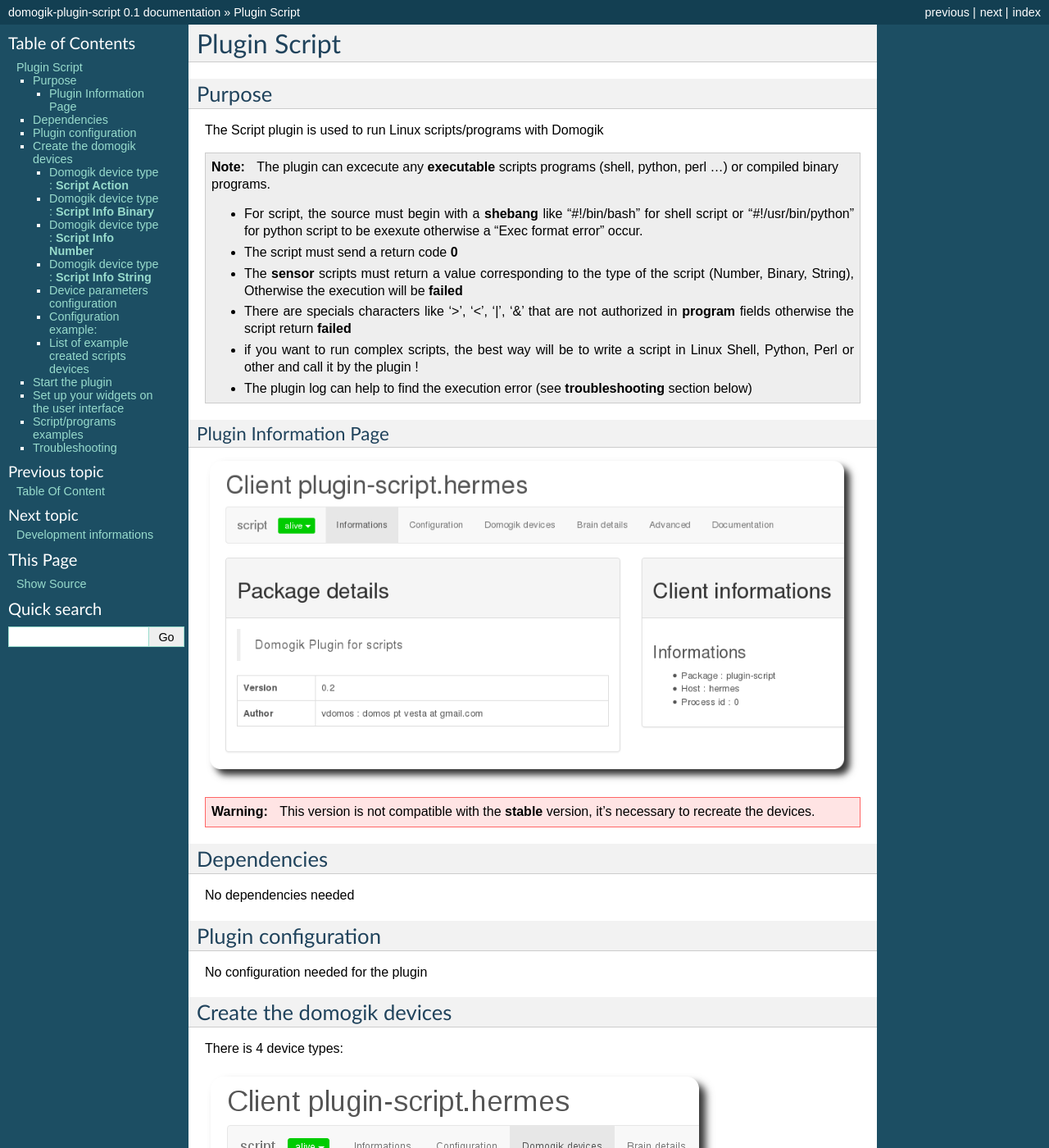
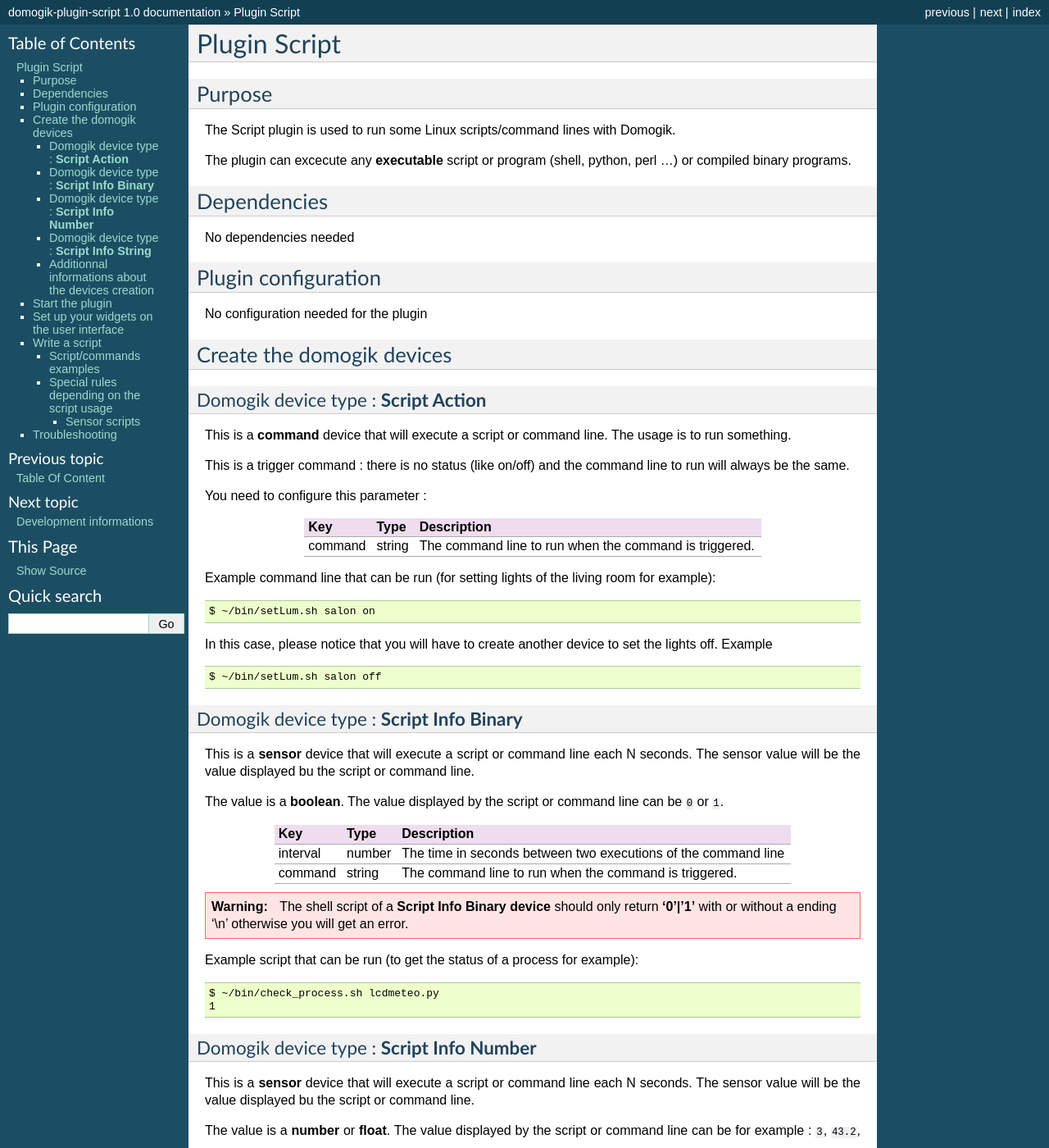
Before and after one commit to vdomos/domogik-plugin-script, a Sphinx documentation site: the page built from docs/script.txt, in a window 1280 px wide and 1400 px high. Shown: the whole window at 82% size. Built offline with Sphinx 7.4.7, drawn with Linux system fonts in a browser that asks for light colours; some of the changed text lies outside the part shown.

Commit message:
Update doc., info.json

```diff
--- a/docs/conf.py
+++ b/docs/conf.py
@@ -13,7 +13,7 @@
 ### part to update ###################################
 project = u'domogik-plugin-script'
 copyright = u'2015, Domos'
-version = '0.1'
+version = '1.0'
 release = version
 ######################################################
 
--- a/docs/script.txt
+++ b/docs/script.txt
@@ -7,27 +7,10 @@
 Purpose
 =======
 
-The Script plugin is used to run Linux scripts/programs with Domogik
+The Script plugin is used to run some Linux scripts/command lines with Domogik.
 
-.. note::
-	The plugin can excecute any **executable** scripts programs (shell, python, perl ...) or compiled binary programs.
+The plugin can excecute any **executable** script or program (shell, python, perl ...) or compiled binary programs.
 
-	* For script, the source must begin with a **shebang** like "#!/bin/bash" for shell script or "#!/usr/bin/python" for python script to be exexute otherwise a "Exec format error" occur.
-	* The script must send a return code **0**
-	* The **sensor** scripts must return a value corresponding to the type of the script (Number, Binary, String), Otherwise the execution will be **failed**
-	* There are specials characters like '>', '<', '|', '&' that are not authorized in **program** fields otherwise the script return **failed**
-	* if you want to run complex scripts, the best way will be to write a script in Linux Shell, Python, Perl or other and call it by the plugin !
-	* The plugin log can help to find the execution error (see **troubleshooting** section below)
-
-
-
-Plugin Information Page
------------------------
-
-.. image:: Domogik_Device_Plugin-Script_16.png
-
-.. warning::
-	This version is not compatible with the **stable** version, it's necessary to recreate the devices.
 
 
 Dependencies
@@ -43,45 +26,51 @@
 Create the domogik devices
 ==========================
 
-There is 4 device types:
-
-
-.. image:: Domogik_Device_Plugin-Script_19.png
-
-
-
 Domogik device type : **Script Action**
 ---------------------------------------
 
-This is a **command** device that will execute a script.
+This is a **command** device that will execute a script or command line. The usage is to run something.
 
-**Script Action**, It is use to run any executable file to do a action.
+This is a trigger command : there is no status (like on/off) and the command line to run will always be the same.
 
-.. note::
-	The "**Script Action**" return a xpl-stat **DT_Tigger** sensor.
+You need to configure this parameter :
+
+===================== =========================== ======================================================================
+Key                   Type                        Description
+===================== =========================== ======================================================================
+command               string                      The command line to run when the command is triggered.
+===================== =========================== ======================================================================
 
 
-Example script that can be run (for setting lights of the living room for example): ::
+Example command line that can be run (for setting lights of the living room for example): ::
 
     $ ~/bin/setLum.sh salon on
+
+In this case, please notice that you will have to create another device to set the lights off. Example ::
+
+    $ ~/bin/setLum.sh salon off
 
 
 
 Domogik device type : **Script Info Binary**
 --------------------------------------------
 
-This is a **sensors** device that will return a **boolean** value after executing the script.
+This is a **sensor** device that will execute a script or command line each N seconds. The sensor value will be the value displayed bu the script or command line.
 
-**Script Info Binary**, It's use to run any executable file to retrieve a **boolean** value. The script will be execute every n secondes configured in the admin interface.
+The value is a **boolean**. The value displayed by the script or command line can be ``0`` or ``1``.
 
-
-.. note::
-	The "**Script Info Binary**" return a xpl-stat **DT_Bool** sensor.
+===================== =========================== ======================================================================
+Key                   Type                        Description
+===================== =========================== ======================================================================
+interval              number                      The time in seconds between two executions of the command line
+--------------------- --------------------------- ----------------------------------------------------------------------
+command               string                      The command line to run when the command is triggered.
+===================== =========================== ======================================================================
 
 
 .. warning::
     The shell script of a **Script Info Binary device** should only return **'0'|'1'** with or without a ending '\\n'
-	otherwise the xpl-stat message will return a **failed** status.
+    otherwise you will get an error.
 
 
 Example script that can be run (to get the status of a process for example): ::
@@ -90,22 +79,25 @@
     1
 
 
-
 Domogik device type : **Script Info Number**
 --------------------------------------------
 
-This is a **sensor** device that will return a **number** value after executing the script.
+This is a **sensor** device that will execute a script or command line each N seconds. The sensor value will be the value displayed bu the script or command line.
 
-**Script Info Number**, It's use to run any executable file to retrieve a **number** value. The script will be execute every n secondes configured in the admin interface.
+The value is a **number** or **float**. The value displayed by the script or command line can be for example : ``3``, ``43.2``, ...
 
-
-.. note::
-	The "**Script Info Number**" return a xpl-stat **DT_Number** sensor.
+===================== =========================== ======================================================================
+Key                   Type                        Description
+===================== =========================== ======================================================================
+interval              number                      The time in seconds between two executions of the command line
+--------------------- --------------------------- ----------------------------------------------------------------------
+command               string                      The command line to run when the command is triggered.
+===================== =========================== ======================================================================
 
 
 .. warning::
     The shell script of a **Script Info Number device** should only return a **number** with or without a ending '\\n'
-	otherwise the xpl-stat message will return a **failed** status.
+    otherwise you will get an error.
 
 
 Example script that can be run (to get the power consumption of the day for example): ::
@@ -117,14 +109,17 @@
 Domogik device type : **Script Info String**
 --------------------------------------------
 
-This is a **sensor** device that will return a **string** value after executing the script.
+This is a **sensor** device that will execute a script or command line each N seconds. The sensor value will be the value displayed bu the script or command line.
 
-**Script Info string**, It's use to run any executable file to retrieve a **string** value. The script will be execute every n secondes configured in the admin interface.
+The value is a **string**. The value displayed by the script or command line can be whatever you want, but it must use only one line!
 
-
-.. note::
-	The "**Script Info string**" return a xpl-stat **DT_String** sensor.
-
+===================== =========================== ======================================================================
+Key                   Type                        Description
+===================== =========================== ======================================================================
+interval              number                      The time in seconds between two executions of the command line
+--------------------- --------------------------- ----------------------------------------------------------------------
+command               string                      The command line to run when the command is triggered.
+===================== =========================== ======================================================================
 
 
 Example script that can be run (to get Weather warning for a location for example): ::
@@ -133,56 +128,17 @@
     vert
 
 
-Device parameters configuration
--------------------------------
+Additionnal informations about the devices creation
+---------------------------------------------------
 
-One parameters are needed for a domogik **Script Action** device creation:
-
-===================== =========================== ======================================================================
-Key                   Type                        Description
-===================== =========================== ======================================================================
-program               string                      Executable filename, including path, extension and arguments
-===================== =========================== ======================================================================
-
-
-
-Two parameters are needed for a domogik **Script Info Number**, **Script Info Binary** or **Script Info String** device creation:
-
-===================== =========================== ======================================================================
-Key                   Type                        Description
-===================== =========================== ======================================================================
-interval              integer                     Interval in secondes between executions (plugin must be restart)
---------------------- --------------------------- ----------------------------------------------------------------------
-program               string                      Executable filename, including path, extension and arguments
-===================== =========================== ======================================================================
-
+If you have some issues with a script, please check the plugin logs in **/var/log/domogik/xplplugin_script.log** (for a default Domogik configuration).
 
 .. note::
-	Possibility to disable a script with interval set to **'-1'** after configuration (plugin must be restart).
+    You can disable a script by setting the interval to **'-1'**.
 
 
 .. warning::
-	Specials characters like '>','<', '|', '&' are not authorized in **program** fields.
-
-
-Configuration example:
-----------------------
-
-.. image:: Domogik_Device_Plugin-Script_13.png
-
-.. image:: Domogik_Device_Plugin-Script_14.png
-
-.. image:: Domogik_Device_Plugin-Script_15.png
-
-.. image:: Domogik_Device_Plugin-Script_17.png
-
-
-
-List of example created scripts devices
----------------------------------------
-
-.. image:: Domogik_Device_Plugin-Script_20.png
-
+    Specials characters like '>','<', '|', '&' are not authorized in **command** fields.
 
 
 Start the plugin
@@ -196,54 +152,103 @@
 
 You can now place the widgets of your devices features on the user interface.
 
-Example in Domoweb interface:
-
-.. image:: Domogik_Device_Plugin-Script_10.png
-
-.. image:: Domogik_Device_Plugin-Script_18.png
 
 
+Write a script
+==============
 
-Script/programs examples
-========================
+.. note::
+    In case of error, please check the **Troubleshooting** chapter at the end of this documentation page.
 
-There is a repository for scripts examples to give some ideas. This repository is available here (thanks Tikismoke):
+For all scripts, there are several rules to respect :
 
-https://github.com/tikismoke/domogik-example-script
+First, the script must begin with a **shebang**, for example : ::
 
+    #!/bin/bash
+
+A shebang is an important information because it will tell the system which language interpreter must be used (bash, python, etc).
+
+Here are some shebang examples :
+
+* ``#!/bin/bash`` : shell script
+* ``#!/usr/bin/python`` : python script
+
+If you don't put a shebang in your script, it won't be executed and you will find an **Exec format error** in the plugin log file.
+
+Then, the script must send a return code **0**.
+
+Script/commands examples
+------------------------
+
+There is a repository with scripts examples to give some ideas or use them. This repository is available here (thanks Tikismoke): https://github.com/tikismoke/domogik-example-script
 
 .. warning::
     **CAUTION**: The scripts provided on this website are provided as is for example, no guarantee of proper operation in all cases and that the use is at your risk and your responsibility.
+
+
+Special rules depending on the script usage
+-------------------------------------------
+
+Sensor scripts
+**************
+
+They must return a value corresponding to the type of the script (Number, Binary, String), Otherwise the execution will be **failed**.
+
+Here are some script examples.
+
+A **number** script that returns the value 32.4: ::
+
+    #!/bin/bash
+    echo 32.4
+    exit 0
+
+A **string** script that returns the value 'hello': ::
+
+    #!/bin/bash
+    echo "hello"
+    exit 0
+
+A **binary** script that returns the status true: ::
+
+    #!/bin/bash
+    echo 1
+    exit 0
+
+A **binary** script that returns the status false: ::
+
+    #!/bin/bash
+    echo 0
+    exit 0
 
 
 
 Troubleshooting
 ===============
 
-If the plugin script are not execute, please check **ERROR** in the plugin log like this : ::
+If a plugin script is not executed, please search for the keyword **ERROR** in the plugin log like this : ::
 
     $ grep "ERROR"  /var/log/domogik/xplplugin_script.log
 
 
-Here some ERROR type:
+Here are some ERROR examples:
 
-The sensor script must return the expected value type (Number, Boolean (binary), String), otherwise this ERROR will occur : ::
+* The sensor script must return the expected value type (Number, Boolean (binary), String), otherwise this ERROR will occur : ::
 
     2015-12-19 00:05:55,231 domogik-script ERROR ### Script type Number '/home/USER/bin/listdatawatermysql.sh -jour' not return a number: 'NULL'
 
-Don't use special characters like '>','<', '|', '&', otherwise this ERROR will occur : ::
+* Don't use special characters like '>','<', '|', '&', otherwise this ERROR will occur : ::
 
     2015-12-19 00:30:07,310 domogik-script ERROR ### Script '/home/USER/bin/test.sh "canape on" > /dev/null' is refused: specials characters like '>','<', '|', '&' are not authorized
 
-Script must be executable for the user who runs it, otherwise this ERROR will occur	 : ::
+* Script must be executable for the user who runs it, otherwise this ERROR will occur     : ::
 
     2015-12-19 00:35:20,835 domogik-script ERROR ### Script '/home/USER/bin/notexecutable.sh' failed with OSerror : 13, (Permission denied)
 
-Yes, the script must exist in the right path,  otherwise this ERROR will occur : ::
+* Yes, the script must exist in the right path,  otherwise this ERROR will occur : ::
 
     2015-12-19 00:35:37,887 domogik-script ERROR ### Script '/home/USER/bin/notexist.sh' failed with OSerror : 2, (No such file or directory)
 
-This error might appear when the 'shebang' at top of the script is missing or the binary program is in bad arch (ARM for x86 or the other way around) : ::
+* This error might appear when the 'shebang' at top of the script is missing or the binary program is in bad arch (ARM for x86 or the other way around) : ::
 
     2016-01-01 17:17:01,148 domogik-script ERROR ### Script '/home/dan/bin/noshebang.sh' failed with OSerror : 8, (Exec format error)
     2016-01-01 17:17:01,148 domogik-script ERROR ### Script '/home/dan/bin/noshebang.sh': missing 'shebang' at top of the script or bad arch for binary program !
```
Also changed, not shown: info.json (+6 -6 lines). Lines whose indentation alone changed are shown as unchanged.
